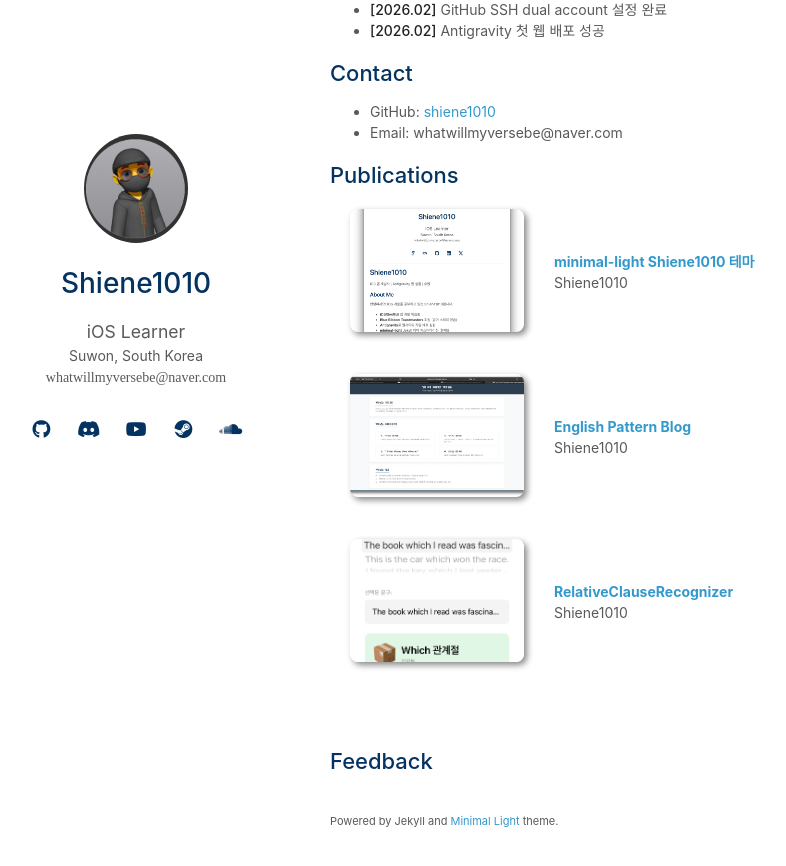
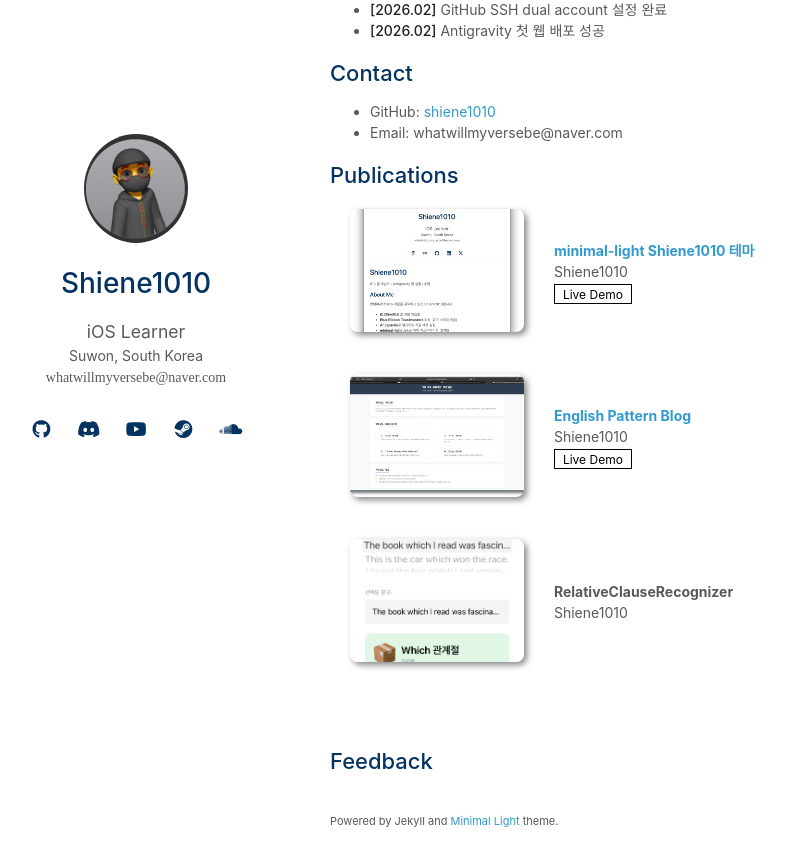
Before and after one commit to Shiene1010/minimal-light, a Jekyll site: the page built from index.md, in a window 1280 px wide and 900 px high, scrolled down 674 px. Shown: the top 866 px of the window, without its empty margins (140-926 px from the left). Built offline with Jekyll 4.4.1, drawn with Linux system fonts in a browser that asks for light colours; comment, search, counter and statistics services are not loaded; a style sheet for code colours, icons or effects is not loaded; our own code applies the rules of GitHub Pages for plain Markdown files.

Commit message:
fix: Support dynamic links array in publications template

```diff
--- a/_includes/publications.md
+++ b/_includes/publications.md
@@ -16,7 +16,19 @@
     {% endif %}
   </div>
   <div class="col-sm-9" style="position: relative;padding-right: 15px;padding-left: 20px;">
-      <div class="title"><a href="{{ link.pdf }}">{{ link.title }}</a></div>
+      {% assign title_link = link.pdf | default: link.page %}
+      {% if link.links and link.links.size > 0 %}
+        {% assign title_link = link.links[0].url %}
+      {% endif %}
+
+      <div class="title">
+        {% if title_link %}
+          <a href="{{ title_link }}" target="_blank">{{ link.title }}</a>
+        {% else %}
+          {{ link.title }}
+        {% endif %}
+      </div>
+
       <div class="author">{{ link.authors }}</div>
       <div class="periodical"><em>{{ link.conference }}</em>
       </div>
@@ -29,6 +41,11 @@
       {% endif %}
       {% if link.page %}
       <a href="{{ link.page }}" class="btn btn-sm z-depth-0" role="button" target="_blank" style="font-size:12px;">Project Page</a>
+      {% endif %}
+      {% if link.links %}
+        {% for item in link.links %}
+          <a href="{{ item.url }}" class="btn btn-sm z-depth-0" role="button" target="_blank" style="font-size:12px;">{{ item.name }}</a>
+        {% endfor %}
       {% endif %}
       {% if link.bibtex %}
       <a href="{{ link.bibtex }}" class="btn btn-sm z-depth-0" role="button" target="_blank" style="font-size:12px;">BibTex</a>
```
